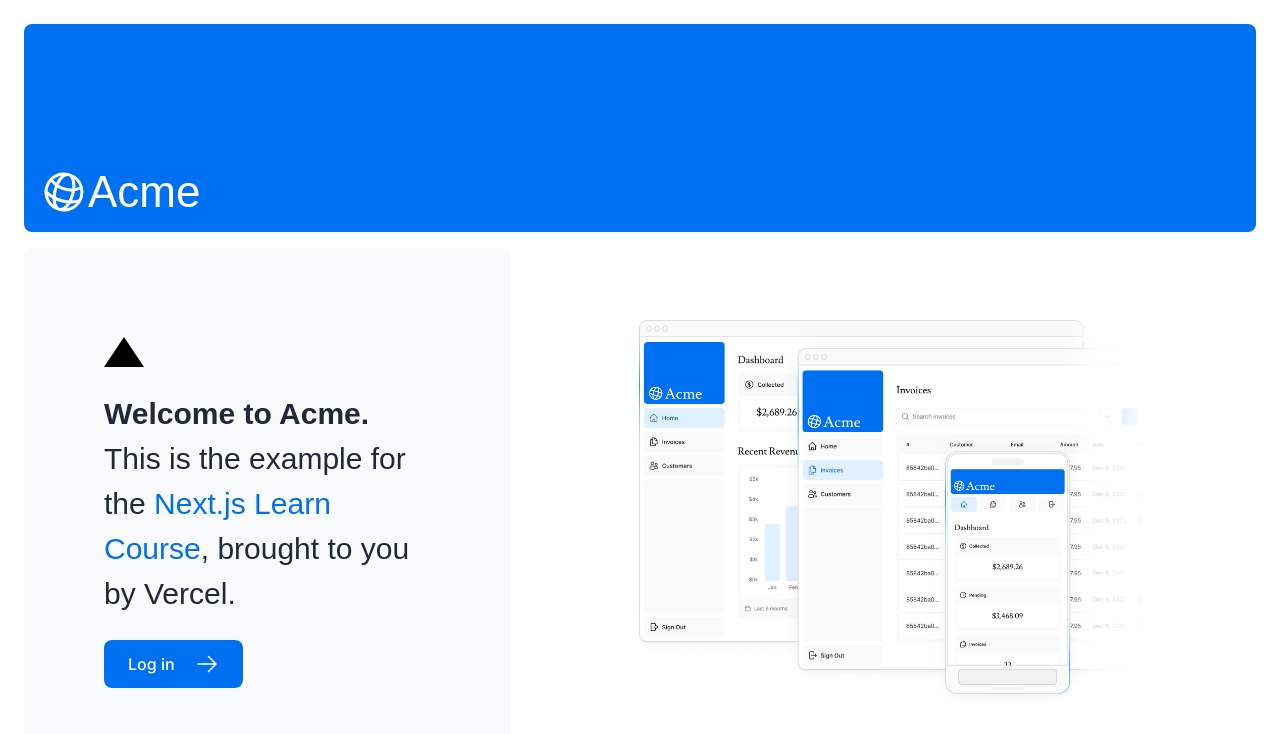
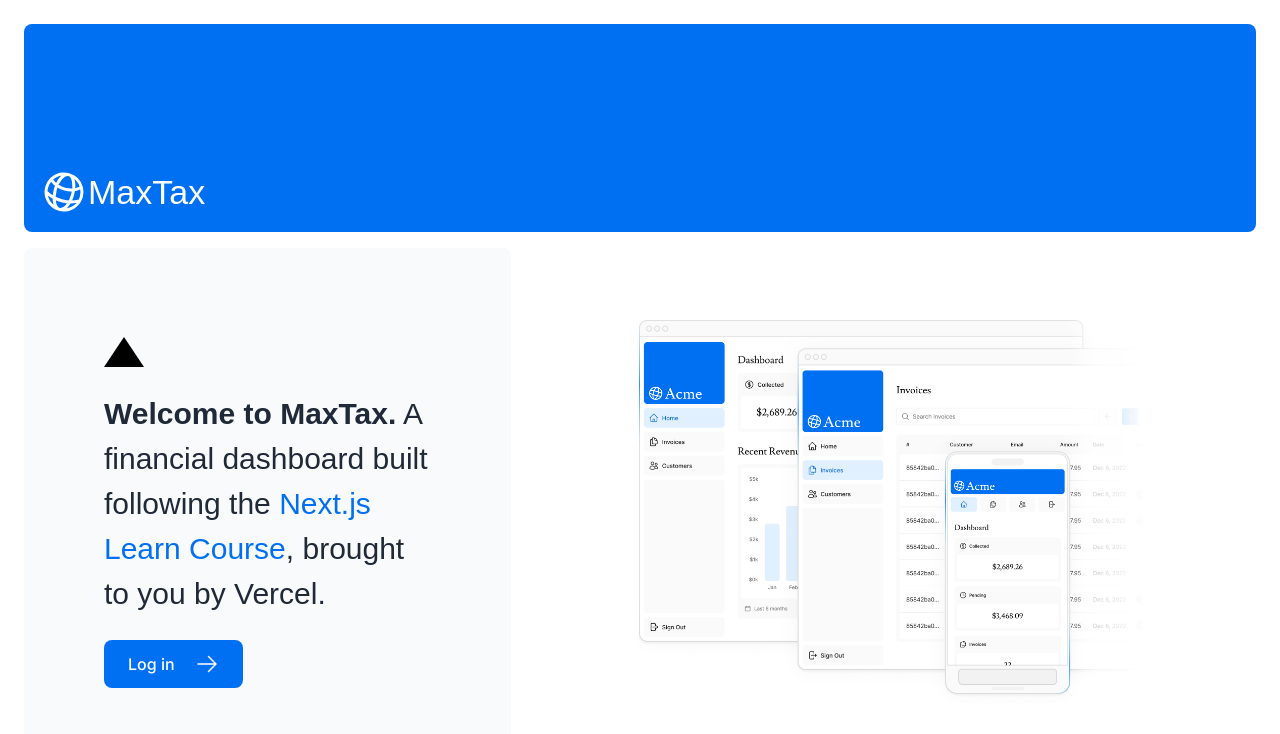
Before and after one commit to chetbae/nextjs-dashboard, a Next.js app: page / in a window 1280 px wide. Shown: the top 734 px of the page. Built offline with nearby package versions, Linux system fonts and the light colour scheme; a web font is replaced by a local one.

Commit message:
apply the Max tax

```diff
--- a/app/page.tsx
+++ b/app/page.tsx
@@ -17,7 +17,8 @@
           <p
             className={`${lusitana.className} text-xl text-gray-800 md:text-3xl md:leading-normal`}
           >
-            <strong>Welcome to Acme.</strong> This is the example for the{' '}
+            <strong>Welcome to MaxTax.</strong> A financial dashboard built
+            following the{' '}
             <a href="https://nextjs.org/learn/" className="text-blue-500">
               Next.js Learn Course
             </a>
--- a/app/ui/acme-logo.tsx
+++ b/app/ui/acme-logo.tsx
@@ -7,7 +7,7 @@
       className={`${lusitana.className} flex flex-row items-center leading-none text-white`}
     >
       <GlobeAltIcon className="h-12 w-12 rotate-[15deg]" />
-      <p className="text-[44px]">Acme</p>
+      <p className="text-[34px]">MaxTax</p>
     </div>
   );
 }
```
